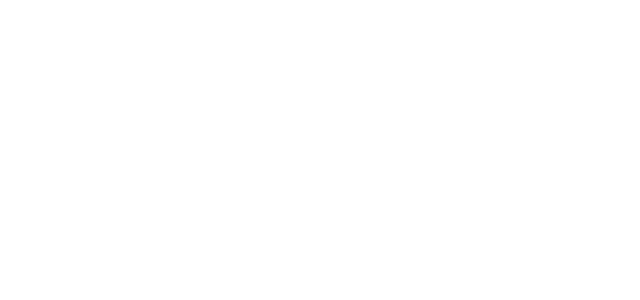
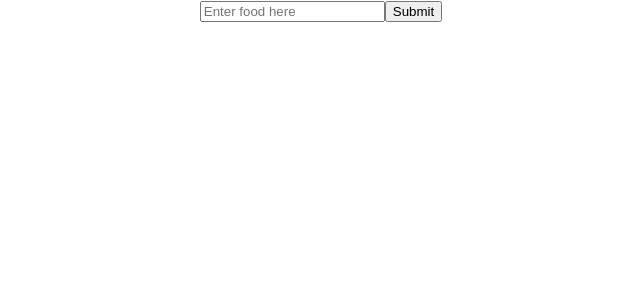
Before and after one commit to nyssakeller/food-code-challenge, a React (Create React App) app: page / in a window 1280 px wide. Shown: the top 300 px of the page, without its empty margins (319-959 px from the left). Built offline with nearby package versions, Linux system fonts and the light colour scheme.

Commit message:
Create form in AddFoodForm

```diff
--- a/src/AddFoodForm/AddFoodForm.js
+++ b/src/AddFoodForm/AddFoodForm.js
@@ -9,7 +9,12 @@
   render() {
     return(
       <div>
-
+        <form>
+          <input type='text'
+                 value={ this.state.inputValue }
+                 placeholder='Enter food here' />
+          <button>Submit</button>
+        </form>
       </div>
     );
   }
```
